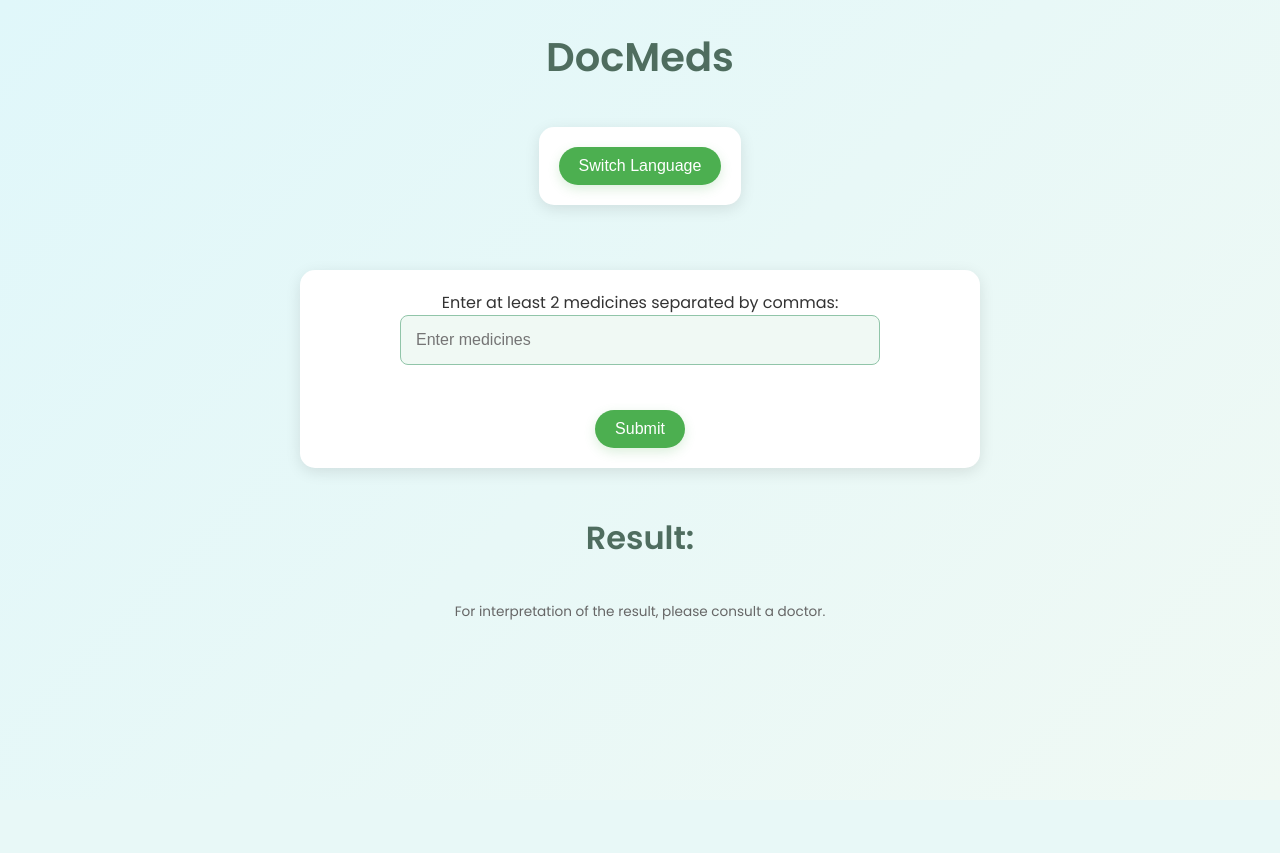
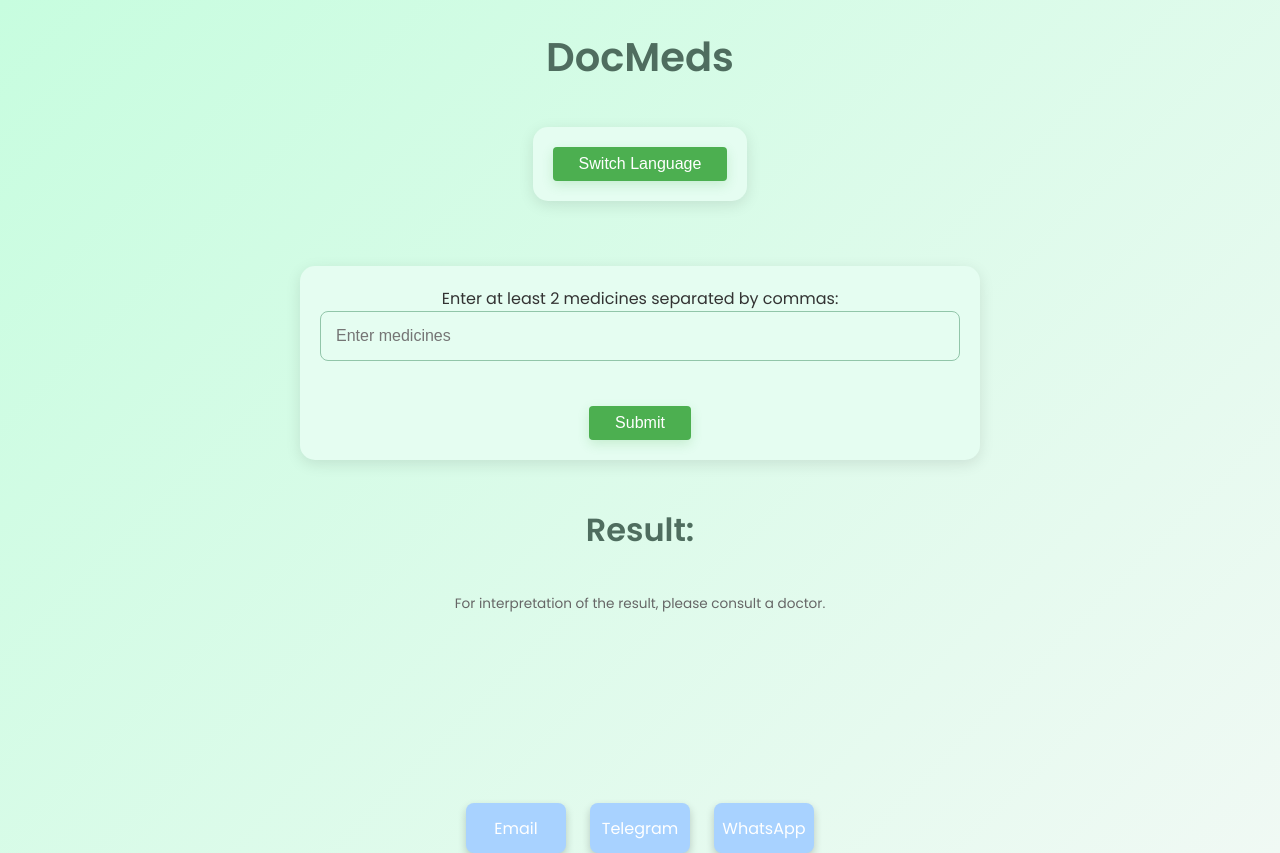
Before and after one commit to ex7remum/iw_project, a Flask app: template templates/index.html in a window 1280 px wide. Before the commit the page ends 800 px from the top, so only its background shows below. Run offline with Flask 3, Linux system fonts and the light colour scheme; the template is opened without the code that fills it, so the values that code supplies are empty; parts of the project's set-up code (start-up, migrations or seed data) failed here and were passed over; some libraries are stand-ins or nearby versions.

Commit message:
added contacts

```diff
--- a/templates/index.html
+++ b/templates/index.html
@@ -21,7 +21,7 @@
             justify-content: flex-start;
             align-items: center;
             min-height: 100vh;
-            background: linear-gradient(135deg, #e0f7fa, #f0f9f4);
+            background: linear-gradient(135deg, #c7fddf, #f0f9f4);
             color: #333;
             transition: all 0.3s ease;
         }
@@ -30,7 +30,7 @@
             max-width: 100%;
             margin: 20px auto;
             text-align: center;
-            background-color: #fff;
+            background-color: #e5fdf1;
             padding: 20px;
             border-radius: 15px;
             box-shadow: 0 4px 15px rgba(0, 0, 0, 0.1);
@@ -42,7 +42,7 @@
             font-size: 16px;
             border: 1px solid #91c5a9;
             border-radius: 8px;
-            background-color: #f0f9f4;
+            background-color: #e5fdf1;
             color: #4f6d5f;
             margin-bottom: 20px;
             transition: border-color 0.3s ease, box-shadow 0.3s ease;
@@ -55,12 +55,12 @@
         }
 
         input[type="submit"], button {
-            padding: 10px 20px;
+            padding: 8px 26px;
             font-size: 16px;
             background-color: #4caf50;
             border: none;
             color: white;
-            border-radius: 50px;
+            border-radius: 4px;
             cursor: pointer;
             box-shadow: 0 4px 12px rgba(76, 175, 80, 0.2);
             transition: background-color 0.3s ease, transform 0.2s ease;
@@ -124,7 +124,9 @@
         /* Адаптивность */
         @media (max-width: 768px) {
             input[type="text"], textarea {
-                width: 100%;
+                width: 90%;
+                margin: 30px auto;
+                padding: 15px;
             }
 
             form {
@@ -141,12 +143,67 @@
         @media (min-width: 768px) {
             body {
                 max-width: 1200px;
+                width: 90%;
                 margin: 0 auto;
             }
 
             input[type="text"], textarea {
-                width: 70%;
+                width: 100%;
+                box-sizing: border-box;
             }
+        }
+        .contact-container {
+            display: flex;
+            flex-direction: row; /* Вертикальная ориентация */
+            gap: 1.5rem; /* Промежуток между кубиками */
+            margin-top: 5cm; /* Сдвиг вниз */
+            align-items: center; /* Центрирование по горизонтали */
+        }
+        .contact-box {
+            width: 100px;
+            height: 50px;
+            display: flex;
+            justify-content: center;
+            align-items: center;
+            background-color: #a8d2ff; /* Цвет фона */
+            color: white; /* Цвет текста */
+            text-align: center;
+            text-decoration: none; /* Убираем подчеркивание у ссылок */
+            border-radius: 8px; /* Скругленные углы */
+            box-shadow: 0 4px 8px rgba(0, 0, 0, 0.2); /* Тень */
+            transition: background-color 0.3s; /* Плавный переход цвета */
+        }
+        .contact-box:hover {
+            background-color: #4da3ff; /* Цвет при наведении */
+        }
+        .contact-form {
+            width: 150px;
+            height: 150px;
+            display: flex;
+            flex-direction: column;
+            justify-content: center;
+            align-items: center;
+            background-color: #28a745; /* Цвет фона для формы */
+            color: white; /* Цвет текста */
+            border-radius: 8px; /* Скругленные углы */
+            box-shadow: 0 4px 8px rgba(0, 0, 0, 0.2); /* Тень */
+        }
+        .contact-form input,
+        .contact-form textarea {
+            width: 90%;
+            margin-top: 5px;
+            padding: 5px;
+            border: none;
+            border-radius: 4px;
+        }
+        .contact-form button {
+            margin-top: 5px;
+            padding: 5px;
+            border: none;
+            border-radius: 4px;
+            background-color: white;
+            color: #28a745;
+            cursor: pointer;
         }
     </style>
 
@@ -293,5 +350,12 @@
     <div class="disclaimer">
         {{ 'Для интерпретации результата необходимо обратиться к врачу.' if lang == 'ru' else 'For interpretation of the result, please consult a doctor.' }}
     </div>
+
+    <div class="contact-container">
+        <a href="mailto:yurii.a.potapov@gmail.com" class="contact-box">Email</a>
+        <a href="https://t.me/yu432" target="_blank" class="contact-box">Telegram</a>
+        <a href="https://wa.me/79274677995" target="_blank" class="contact-box">WhatsApp</a>
+    </div>
+
 </body>
 </html>
```
